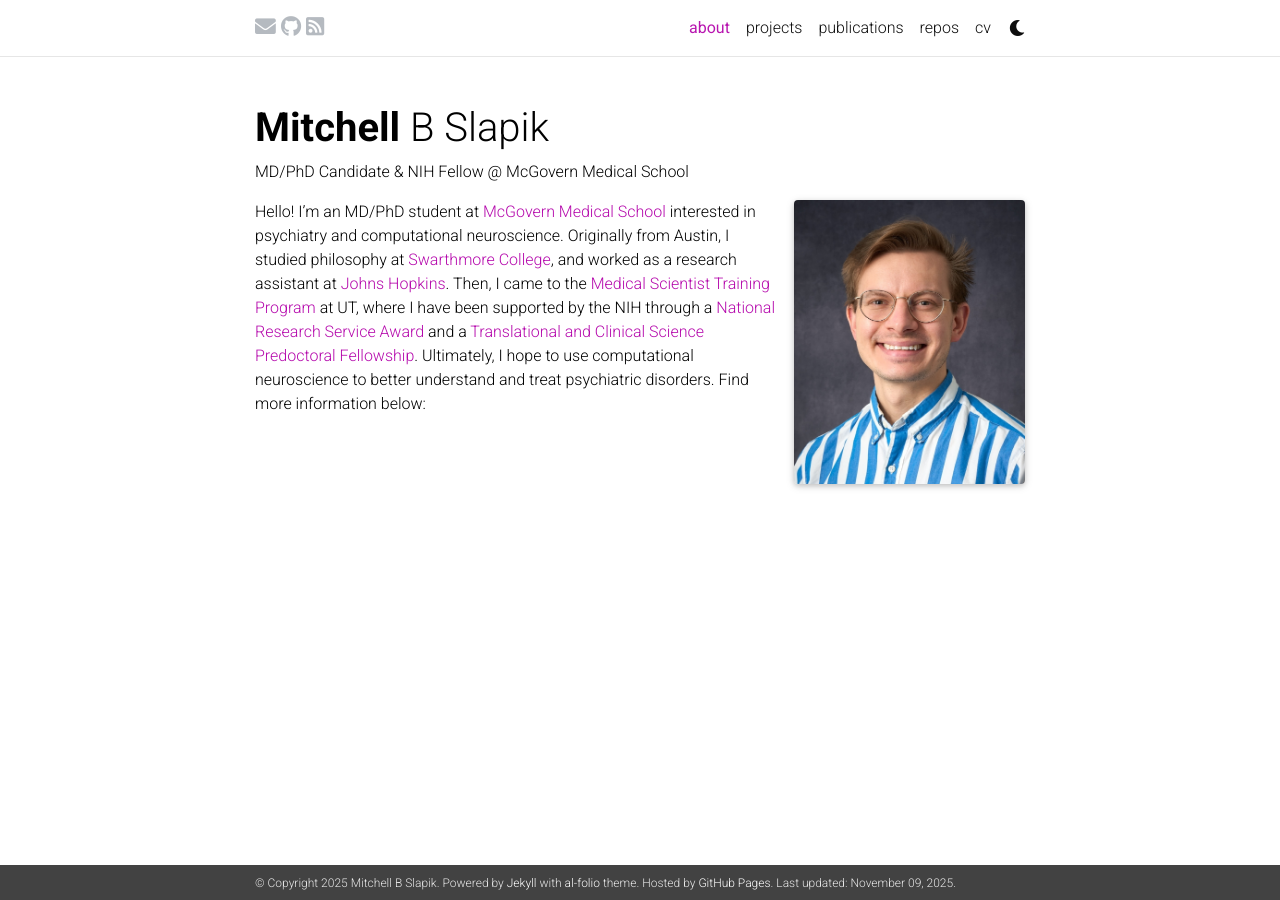
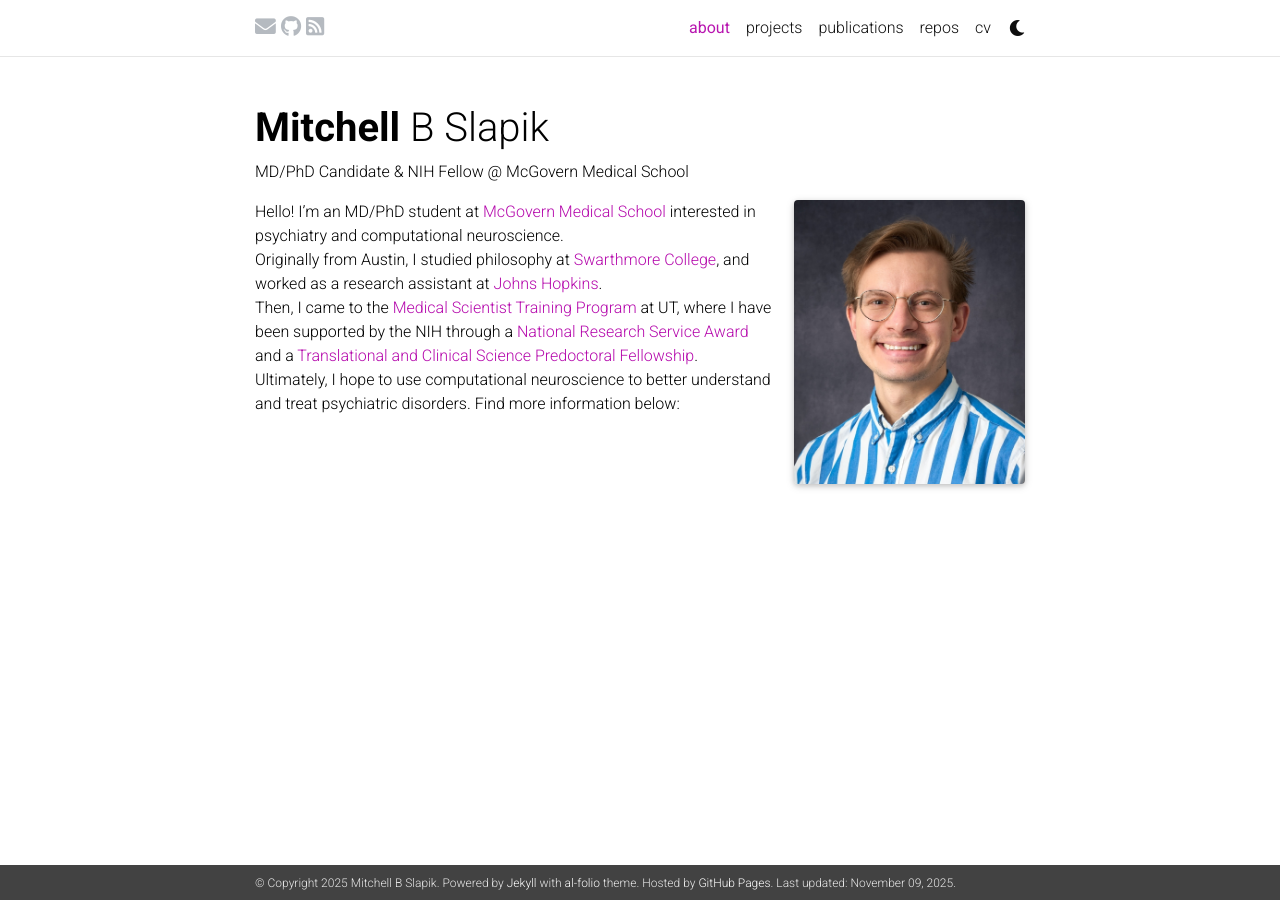
Before and after one commit to mitchellslapik/mitchellslapik.github.io, a Jekyll site: the page built from _pages/about.md, in a window 1280 px wide. Built offline with Jekyll 4.4.1, drawn with Linux system fonts in a browser that asks for light colours; full-size pictures stand in for the smaller copies a plugin makes; comment, search, counter and statistics services are not loaded; a style sheet for code colours, icons or effects is not loaded.

```diff
--- a/_pages/about.md
+++ b/_pages/about.md
@@ -14,4 +14,7 @@ selected_papers: false # includes a list of papers marked as "selected={true}"
 social: false  # includes social icons at the bottom of the page
 ---
 
-Hello! I'm an MD/PhD student at <a href="https://med.uth.edu/">McGovern Medical School</a> interested in psychiatry and computational neuroscience. Originally from Austin, I studied philosophy at <a href="https://www.swarthmore.edu/">Swarthmore College</a>, and worked as a research assistant at <a href="https://www.jhu.edu/">Johns Hopkins</a>. Then, I came to the <a href="https://gsbs.uth.edu/mdphd/">Medical Scientist Training Program</a> at UT, where I have been supported by the NIH through a <a href="https://researchtraining.nih.gov/programs/fellowships/F30">National Research Service Award</a> and a <a href="https://gsbs.uth.edu/ccts-t32/">Translational and Clinical Science Predoctoral Fellowship</a>. Ultimately, I hope to use computational neuroscience to better understand and treat psychiatric disorders. Find more information below:
+Hello! I'm an MD/PhD student at <a href="https://med.uth.edu/">McGovern Medical School</a> interested in psychiatry and computational neuroscience. <br>
+Originally from Austin, I studied philosophy at <a href="https://www.swarthmore.edu/">Swarthmore College</a>, and worked as a research assistant at <a href="https://www.jhu.edu/">Johns Hopkins</a>. <br>
+Then, I came to the <a href="https://gsbs.uth.edu/mdphd/">Medical Scientist Training Program</a> at UT, where I have been supported by the NIH through a <a href="https://researchtraining.nih.gov/programs/fellowships/F30">National Research Service Award</a> and a <a href="https://gsbs.uth.edu/ccts-t32/">Translational and Clinical Science Predoctoral Fellowship</a>. <br>
+Ultimately, I hope to use computational neuroscience to better understand and treat psychiatric disorders. Find more information below:
```
